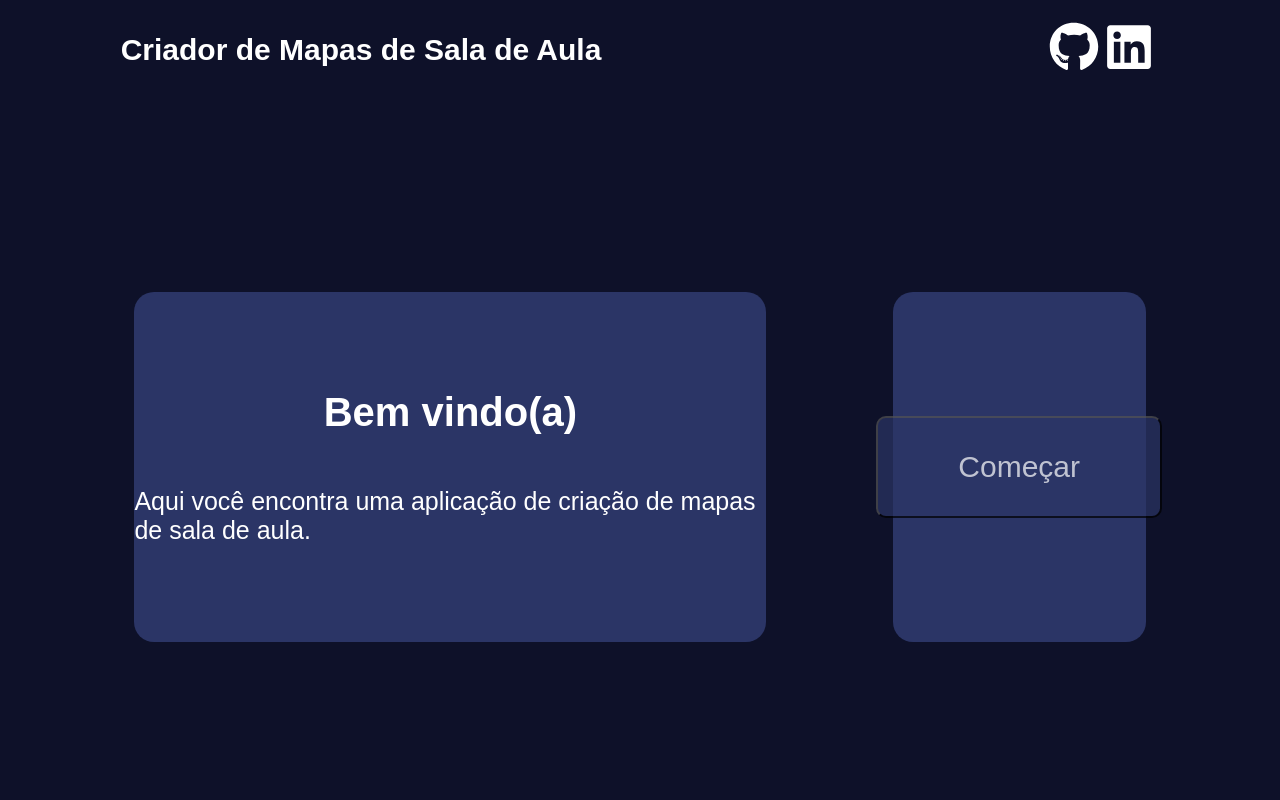
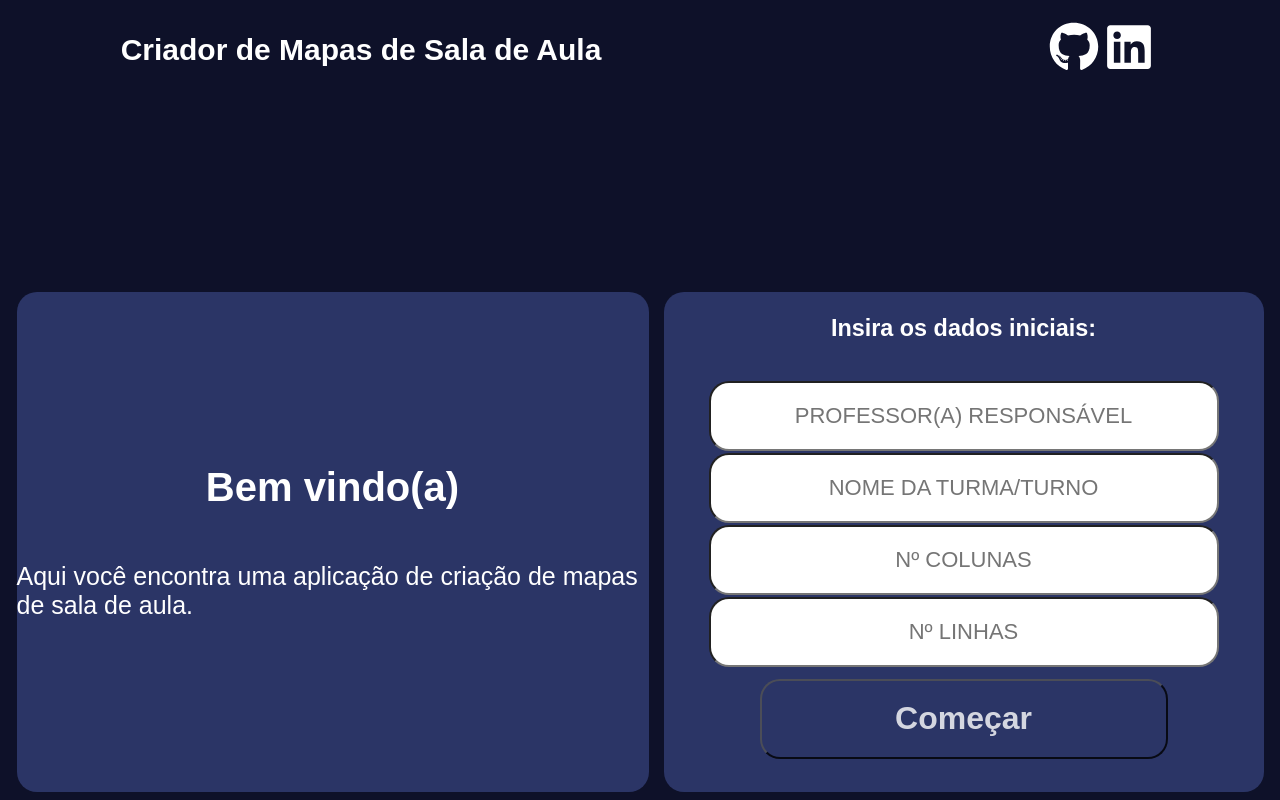
Before and after one commit to TadeuN1/roomMap-project, a React (Vite) app: page / in a window 1280 px wide. Built offline with nearby package versions, Linux system fonts and the light colour scheme.

Commit message:
add button and inputs

```diff
--- a/src/components/DataRoom/Dataroom.tsx
+++ b/src/components/DataRoom/Dataroom.tsx
@@ -1,39 +1,6 @@
-
-import styles from './Dataroom.module.css'
-import { useState } from 'react'
-
-
 const Dataroom = () => {
-  const [roomcreated, setRoomcreated] = useState(false)
-  const [teacher, setTeacher] = useState("")
-  const createRoom = () => {
-    setRoomcreated(true)
-  }
-
-
-
-  return<div className={styles.container}>
-
-
-    <div className={styles.inforoom}>
-      <input type='text'placeholder='Nome da professora responsável' onChange={(e) => setTeacher(e.target.value)} />
-      <input type='text'placeholder='Informe o nome da turma / Nome da sala'  />
-      <br></br>
-      <input type="number"placeholder='Número de colunas/fileiras da sala'/>
-      <input type='number'placeholder='Número de linhas da sala' />
-      <br></br>
-      <button onClick={createRoom}> Enviar </button>
-    </div>
-
-    <div className={styles.classroom}>
-      {roomcreated ? (<div>
-        <p> Professora: {teacher} </p>
-        <span> Sala:</span>
-        <span> Número de colunas:</span>
-        <span> Número de linhas:</span>
-        </div>
-    ) : null}
-    </div>
+  return<div>
+    <h1> Olá </h1>
 
 </div>
 }
--- /dev/null
+++ b/src/components/RoomInfo/InitialInfo.module.css
@@ -0,0 +1,44 @@
+.container{
+    box-sizing: border-box;
+    background-color: #2b3566;
+    display: flex;
+    flex-direction: column;
+    font-size: 20px;
+    align-items: center;
+    height: 500px;
+    width: 600px;
+    border-radius: 20px;
+}
+.inputs{
+    display: flex;
+    flex-direction: column;
+    width: 90%;
+    height: 100%;
+    gap: 2px;
+    padding: 15px;
+}
+input{
+    height: 70px;
+    font-size: 22px;
+    border-radius: 20px;
+    text-align: center;
+    color: black;
+    font-weight: 500;
+}
+button{
+    align-self: center;
+    margin-top: 10px;
+    border-radius: 20px;
+    font-size: 32px;
+    font-weight: bold;
+    height: 80px;
+    width: 80%;
+    cursor: pointer;
+
+    opacity: .8;
+    background-color: #2b3566;
+}
+
+button:hover{
+    opacity: 1.5;
+}
--- /dev/null
+++ b/src/components/RoomInfo/InitialInfo.tsx
@@ -0,0 +1,20 @@
+import styles from './InitialInfo.module.css'
+
+const InitialInfo = () => {
+  return<div className={styles.container}>
+      <h3> Insira os dados iniciais:</h3>
+
+      <div className={styles.inputs}>
+        <input placeholder='PROFESSOR(A) RESPONSÁVEL' type='' />
+        <input placeholder='NOME DA TURMA/TURNO' type='' />
+        <input placeholder='Nº COLUNAS' type='' />
+        <input placeholder='Nº LINHAS' type='' />
+        <button> Começar </button>
+      </div>
+
+
+    </div>
+
+}
+
+export default InitialInfo
--- a/src/components/Welcome/Welcome.module.css
+++ b/src/components/Welcome/Welcome.module.css
@@ -2,7 +2,7 @@
     display: flex;
     justify-content: center;
     margin-top: 200px;
-    gap: 10%;
+    gap: 15px;
     align-items: center;
 }
 
@@ -13,7 +13,7 @@
     font-size: 20px;
     align-items: center;
     justify-content: center;
-    height: 350px;
+    height: 500px;
     width: 50%;
     border-radius: 20px;
 }
@@ -21,26 +21,3 @@
 p{
     font-size: 25px;
 }
-
-.btnstart{
-    background-color: #2b3566;
-    color: white;
-    padding: 2rem 5rem;
-    border-radius: 10px;
-    cursor: pointer;
-    opacity: .7;
-    font-size: 30px;
-    margin: 20px;
-}
-.btnstart:hover{
-    opacity: 1;
-}
-.direita{
-    background-color: #2b3566;
-    height: 350px;
-    width: 20%;
-    border-radius: 20px;
-    display: flex;
-    justify-content: center;
-    align-items: center;
-}
--- a/src/components/Welcome/Welcome.tsx
+++ b/src/components/Welcome/Welcome.tsx
@@ -1,8 +1,7 @@
+import InitialInfo from '../RoomInfo/InitialInfo'
 import styles from './Welcome.module.css'
-import { useNavigate } from 'react-router-dom'
 
 const Welcome = () => {
-const navigate = useNavigate()
 
   return (
     <div className={styles.container}>
@@ -10,8 +9,8 @@ const navigate = useNavigate()
             <h1>Bem vindo(a)</h1>
             <p> Aqui você encontra uma aplicação de criação de mapas de sala de aula.</p>
         </div>
-        <div className={styles.direita}>
-            <button className={styles.btnstart} onClick={() => navigate('/create')}> Começar</button>
+        <div>
+            <InitialInfo />
         </div>
 
     </div>
--- a/src/pages/Room/Room.tsx
+++ /dev/null
@@ -1,9 +0,0 @@
-import React from 'react'
-
-const Room = () => {
-  return (
-    <div>Room</div>
-  )
-}
-
-export default Room
--- a/src/router.tsx
+++ b/src/router.tsx
@@ -2,7 +2,6 @@ import { createBrowserRouter } from "react-router-dom";
 import Layout from "./components/Layout/Layout";
 import Home from "./pages/Home/Home";
 import Create from "./pages/Create/Create";
-import Room from "./pages/Room/Room";
 
 export const router = createBrowserRouter([
     {
@@ -17,10 +16,6 @@ export const router = createBrowserRouter([
                 path: "/create",
                 element: <Create />
 
-            },{
-                path: "/room",
-                element: <Room />
-
             }
         ]
     }
```
Also changed, not shown: src/pages/Room/Room.module.css (deleted).
